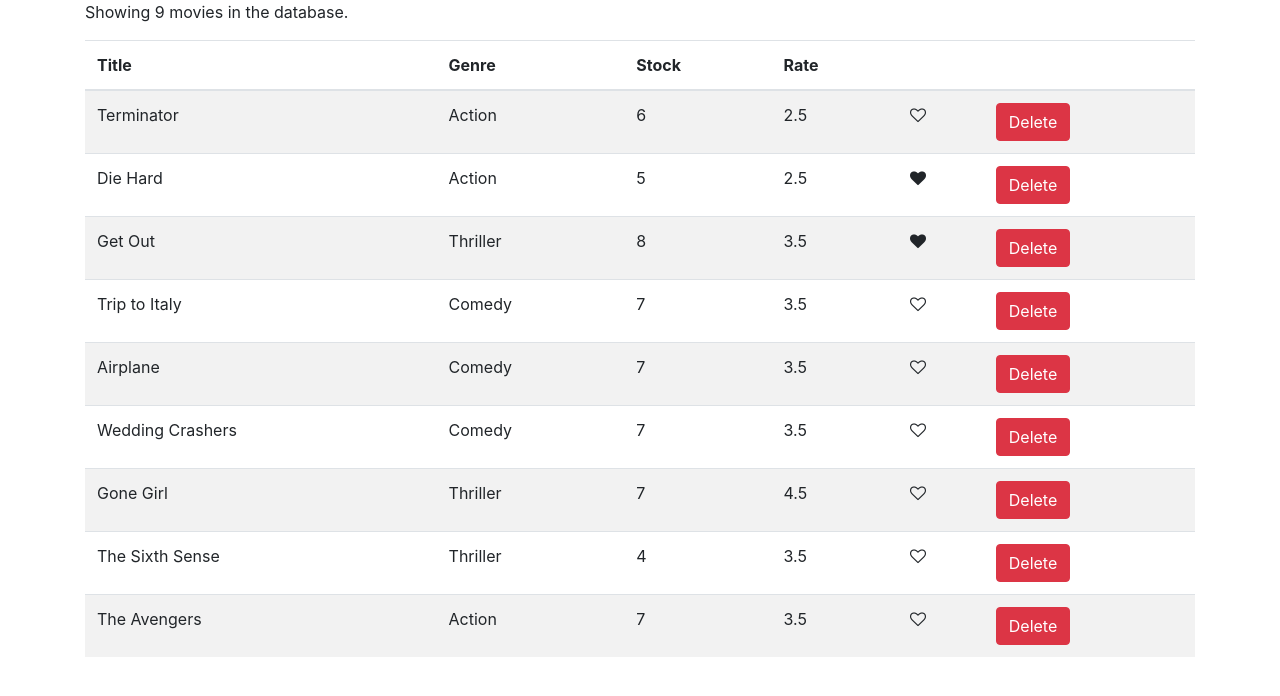
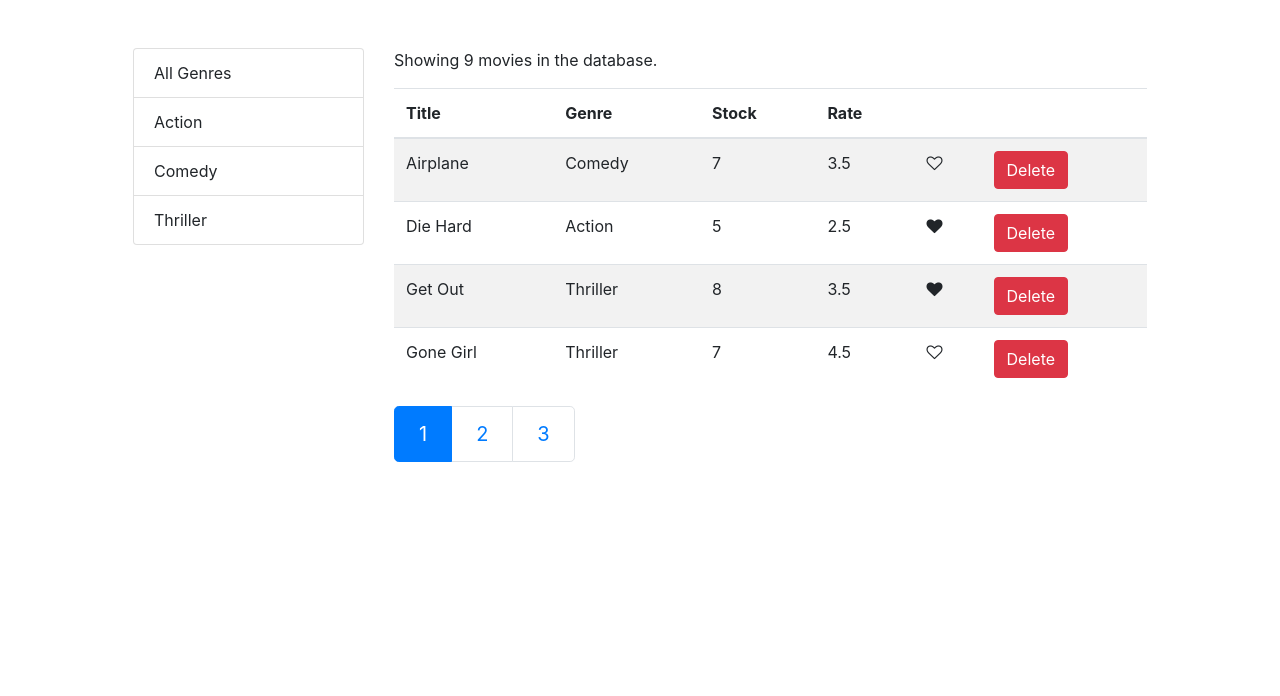
Before and after one commit to saikatbhuiyan/dvd-rental-app, a React (Create React App) app: page / in a window 1280 px wide. Shown: the top 696 px of the page. Built offline with nearby package versions, Linux system fonts and the light colour scheme.

Commit message:
add filtering and sorting and etc

```diff
--- a/package.json
+++ b/package.json
@@ -8,6 +8,8 @@
     "@testing-library/user-event": "^7.2.1",
     "bootstrap": "^4.1.1",
     "font-awesome": "^4.7.0",
+    "lodash": "^4.17.10",
+    "prop-types": "^15.6.2",
     "react": "^16.12.0",
     "react-dom": "^16.12.0",
     "react-scripts": "3.3.1"
--- a/src/App.js
+++ b/src/App.js
@@ -1,13 +1,14 @@
 import React, { Component } from 'react';
 import Movies from './component/movies';
 import './App.css';
+
 
 class App extends Component {
 
   render() {
     return (
       <div className="container">
-        <Movies />
+          <Movies />
       </div>
      );
   }
--- /dev/null
+++ b/src/component/movieTable.jsx
@@ -0,0 +1,39 @@
+import React from 'react'
+
+import Like from './reusing/like';
+
+const MoviesTable = (props) => {
+
+  const { movies, onDelete, onLike, onSort} = props;
+
+  return (
+    <table className="table table-striped">
+                <thead>
+                    <tr>
+                        <th onClick={() => onSort("title")}>Title</th>
+                        <th onClick={() => onSort("genre.name")}>Genre</th>
+                        <th onClick={() => onSort("numberInStock")}>Stock</th>
+                        <th onClick={() => onSort("dailyRentalRate")}>Rate</th>
+                        <th></th>
+                        <th></th>
+                    </tr>
+                </thead>
+
+                <tbody>
+                    {movies.map(movie =>(
+                        <tr key={movie._id}>
+                            <td>{movie.title}</td>
+                            <td>{movie.genre.name}</td>
+                            <td>{movie.numberInStock}</td>
+                            <td>{movie.dailyRentalRate}</td>
+                            <td><Like liked={movie.liked} onLike={() => onLike(movie)} /></td>
+
+                            <td><button  onClick={() => onDelete(movie)} className="btn btn-danger">Delete</button></td>
+                        </tr>
+                    ))}
+                </tbody>
+            </table>
+   );
+}
+
+export default MoviesTable;
--- a/src/component/movies.jsx
+++ b/src/component/movies.jsx
@@ -1,10 +1,27 @@
 import React, { Component } from 'react';
+import MoviesTable from './movieTable';
+import { getMovies } from '../services/fakeMovieService';
+import Pagination from './reusing/pagination';
+import { paginate } from '../utils/paginate';
+import { getGenres } from '../services/fakeGenreService';
+import Group from './reusing/liist_group';
+import _ from "lodash";
+class Movies extends Component {
 
-import {getMovies} from '../services/fakeMovieService';
-import Like from './reusing/like';
+    state = {
+        movies: [],
+        genres: [],
+        pageSize: 4,
+        currentPage:1,
+        sortCoulmn: {path:'title', order: 'asc'}
+     }
 
-class Movies extends Component {
-    state = { movies: getMovies() }
+     componentDidMount() {
+
+        const genres = [{ _id:"", name: 'All Genres'}, ...getGenres()]
+
+         this.setState({ movies: getMovies(), genres });
+     }
 
     handleDelete = movie => {
         const movies = this.state.movies.filter(m => m._id !== movie._id);
@@ -19,45 +36,66 @@ class Movies extends Component {
         this.setState({movies});
     }
 
+    handlePageChange = (page) => {
+        this.setState({currentPage: page});
+    }
 
+    handleGenreSelect = (genre) => {
+        this.setState({selectedGenre: genre, currentPage:1 })
+    }
+
+    handleSort = path => {
+
+        const sortCoulmn = { ...this.state.sortCoulmn };
+        if (sortCoulmn.path === path)
+            sortCoulmn.order = (sortCoulmn.order === 'asc') ? 'desc' : 'asc'
+        else {
+            sortCoulmn.path = path;
+            sortCoulmn.order = 'asc';
+        }
+        this.setState({ sortCoulmn })
+    }
 
     render() {
 
         const {length: count} = this.state.movies;
+        const {currentPage, pageSize, selectedGenre, movies: allMovies, sortCoulmn} = this.state;
 
         if (count === 0) return <p>There are no movies in the database.</p>;
 
+        const filtered =
+            selectedGenre && selectedGenre._id
+            ? allMovies.filter(m => m.genre._id === selectedGenre._id)
+            : allMovies ;
+
+        const sorted = _.orderBy(filtered, [sortCoulmn.path], [sortCoulmn.order]);
+        const movies = paginate(sorted, currentPage, pageSize);
+
         return (
 
-        <React.Fragment>
-             <p>Showing {count} movies in the database.</p>
-            <table className="table table-striped">
-                <thead>
-                    <tr>
-                        <th>Title</th>
-                        <th>Genre</th>
-                        <th>Stock</th>
-                        <th>Rate</th>
-                        <th></th>
-                        <th></th>
-                    </tr>
-                </thead>
+        <div className='row p-5'>
+            <div className="col-3">
+                <Group
+                    items = {this.state.genres}
+                    onSelectGenre = {this.handleGenreSelect}
+                    currentItem = {this.state.selectedGenre}
+                />
+            </div>
 
-                <tbody>
-                    {this.state.movies.map(movie =>(
-                        <tr key={movie._id}>
-                            <td>{movie.title}</td>
-                            <td>{movie.genre.name}</td>
-                            <td>{movie.numberInStock}</td>
-                            <td>{movie.dailyRentalRate}</td>
-                            <td><Like liked={movie.liked} onLike={() => this.handleLike(movie)} /></td>
+            <div className="col">
+            <p>Showing {filtered.length} movies in the database.</p>
 
-                            <td><button  onClick={() => this.handleDelete(movie)} className="btn btn-danger">Delete</button></td>
-                        </tr>
-                    ))}
-                </tbody>
-            </table>
-        </React.Fragment>
+            <MoviesTable
+                movies = {movies}
+                onLike = {this.handleLike}
+                onDelete = {this.handleDelete}
+                onSort = {this.handleSort}
+            />
+            <Pagination itemCount={filtered.length} pageSize={pageSize} currentPage={currentPage} onPageChange={this.handlePageChange} />
+            </div>
+
+        {/* container */}
+        </div>
 
          );
     }
--- /dev/null
+++ b/src/component/reusing/liist_group.jsx
@@ -0,0 +1,20 @@
+import React from 'react';
+
+const Group = (props) => {
+
+  const { items, onSelectGenre, currentItem, textProperty, valueProperty } = props;
+
+  return (
+    <ul className="list-group">
+      {items.map(item => <li className={currentItem === item ? "list-group-item active" :"list-group-item"   } onClick={() => onSelectGenre(item)} key={item[valueProperty]}>{item[textProperty]}</li>)}
+    </ul>
+   );
+}
+
+Group.defaultProps = {
+  textProperty: 'name',
+  valueProperty: '_id',
+}
+
+
+export default Group;
--- /dev/null
+++ b/src/component/reusing/pagination.jsx
@@ -0,0 +1,33 @@
+import React from 'react';
+import _ from 'lodash';
+import PropTypes from 'prop-types';
+
+const Pagination = (props) => {
+
+  const { pageSize, itemCount, currentPage, onPageChange} = props;
+  const pageCount = Math.ceil(itemCount / pageSize);
+
+  if (pageCount === 1) return null;
+  // make a array using lodash, lodash didn,t include the last that's why we have to add 1
+  const pages = _.range(1, pageCount + 1);
+
+  return (
+    <nav aria-label="Page navigation example">
+      <ul className="pagination  pagination-lg">
+        {pages.map(page => (
+          <li className={ currentPage === page ? 'page-item active' : 'page-item'} key={page} ><a className="page-link" href="#" onClick={() => onPageChange(page)}>{page}</a></li>
+        ))}
+      </ul>
+    </nav>
+  );
+};
+
+// type checking
+Pagination.propTypes = {
+  pageSize: PropTypes.number.isRequired,
+  itemCount: PropTypes.number.isRequired,
+  currentPage: PropTypes.number.isRequired,
+  onPageChange: PropTypes.func.isRequired
+}
+
+export default Pagination;
--- /dev/null
+++ b/src/utils/paginate.js
@@ -0,0 +1,13 @@
+import _ from "lodash";
+
+export function paginate(items, pageNumber, pageSize) {
+
+  const startIndex = (pageNumber - 1) * pageSize;
+
+  //lodash chain
+  return _(items).slice(startIndex).take(pageSize).value();
+
+  // _.slice(items, startIndex)
+  // _.take()
+
+}
```
Also changed, not shown: 1 other file (tests, documents, lock files or other folders).
